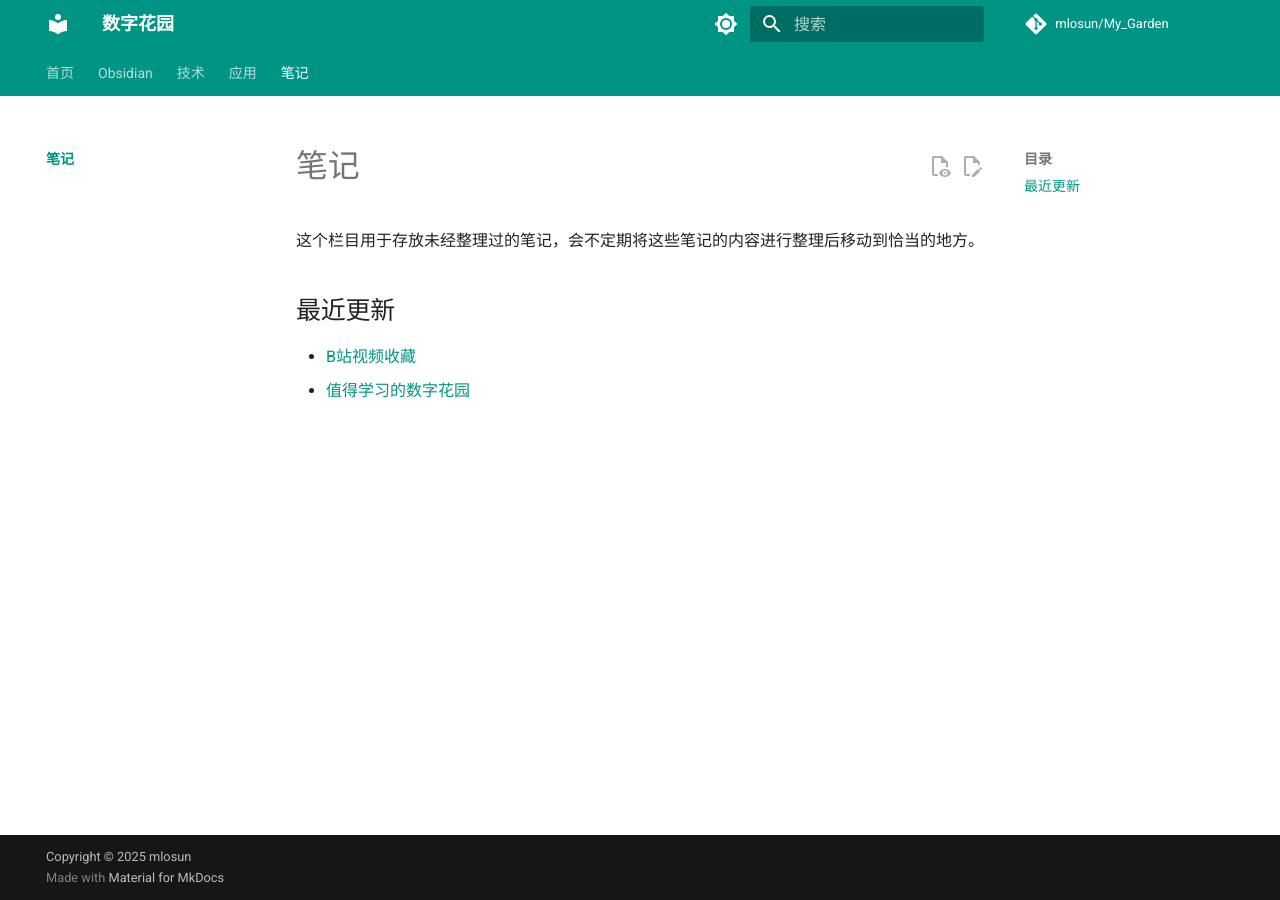
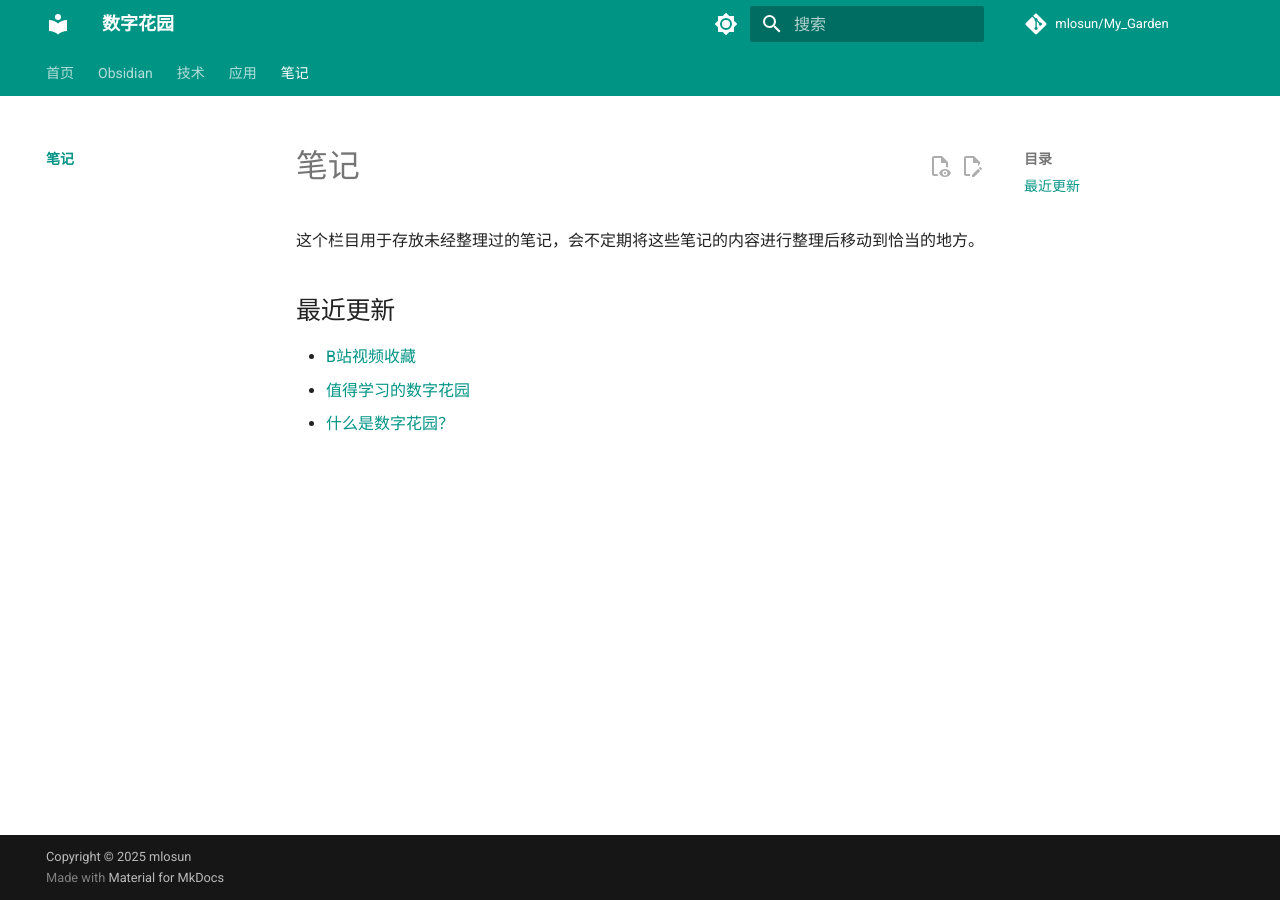
Before and after one commit to mlosun/My_Garden, an MkDocs documentation site: the page built from docs/notes/index.md, in a window 1280 px wide. Built offline with MkDocs 1.6.1 and Material for MkDocs 9.7.7, drawn with Linux system fonts in a browser that asks for light colours; comment, search, counter and statistics services are not loaded.

Commit message:
PUSH NOTE : index.md

```diff
--- a/docs/notes/index.md
+++ b/docs/notes/index.md
@@ -11,3 +11,4 @@ title: 笔记
 
 - [B站视频收藏](./B%E7%AB%99%E8%A7%86%E9%A2%91%E6%94%B6%E8%97%8F.md)
 - [值得学习的数字花园](./%E5%80%BC%E5%BE%97%E5%AD%A6%E4%B9%A0%E7%9A%84%E6%95%B0%E5%AD%97%E8%8A%B1%E5%9B%AD.md)
+- [什么是数字花园？](./%E4%BB%80%E4%B9%88%E6%98%AF%E6%95%B0%E5%AD%97%E8%8A%B1%E5%9B%AD%EF%BC%9F.md)
```
